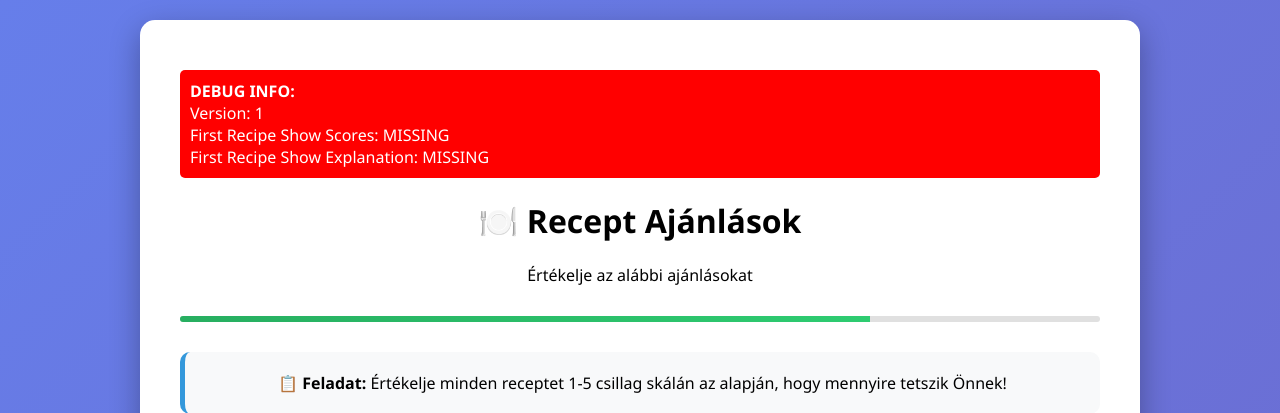
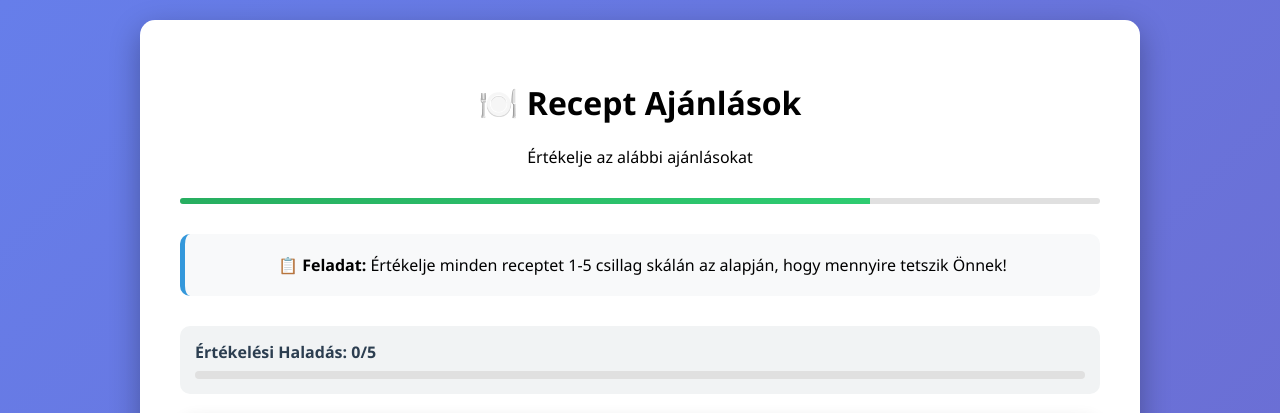
Before and after one commit to bvin81/sustainable-recipe-recommender_v2, a Flask app: page /study in a window 1280 px wide. Shown: the top 413 px of the page. Run offline with Flask 3, Linux system fonts and the light colour scheme; the visitor is signed in with stand-in values (Sample User, id 1).

Commit message:
Update study.html

```diff
--- a/user_study/templates/user_study/study.html
+++ b/user_study/templates/user_study/study.html
@@ -473,15 +473,6 @@
 </head>
 <body>
     <div class="container">
-        <!-- IDEIGLENESEN - SESSION DEBUG -->
-<div style="background: #ff0000; color: white; padding: 10px; margin: 10px 0; border-radius: 5px;">
-    <strong>DEBUG INFO:</strong><br>
-    Version: {{ version }}<br>
-    {% if recommendations and recommendations|length > 0 %}
-        First Recipe Show Scores: {{ recommendations[0].get('show_scores', 'MISSING') }}<br>
-        First Recipe Show Explanation: {{ recommendations[0].get('show_explanation', 'MISSING') }}<br>
-    {% endif %}
-</div>
         <div class="header">
             <h1>🍽️ Recept Ajánlások</h1>
             <p>Értékelje az alábbi ajánlásokat</p>
```
